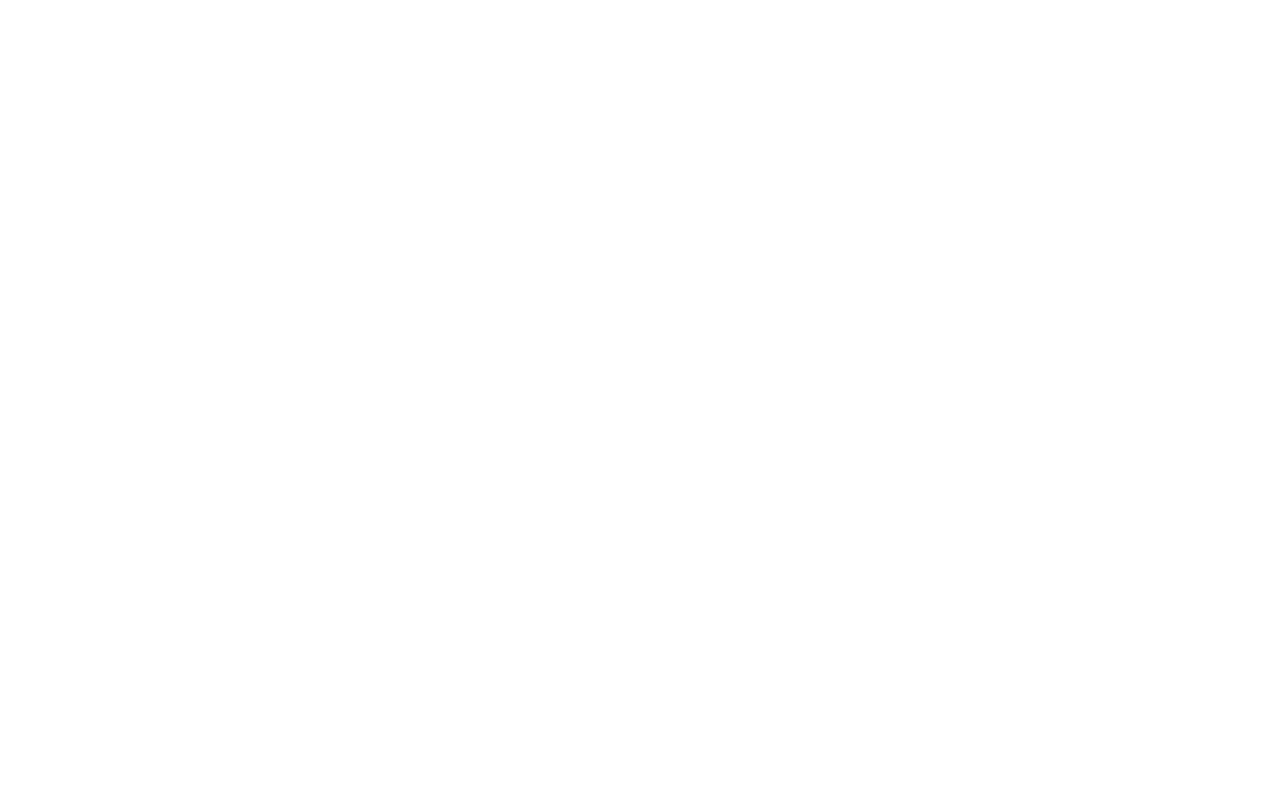
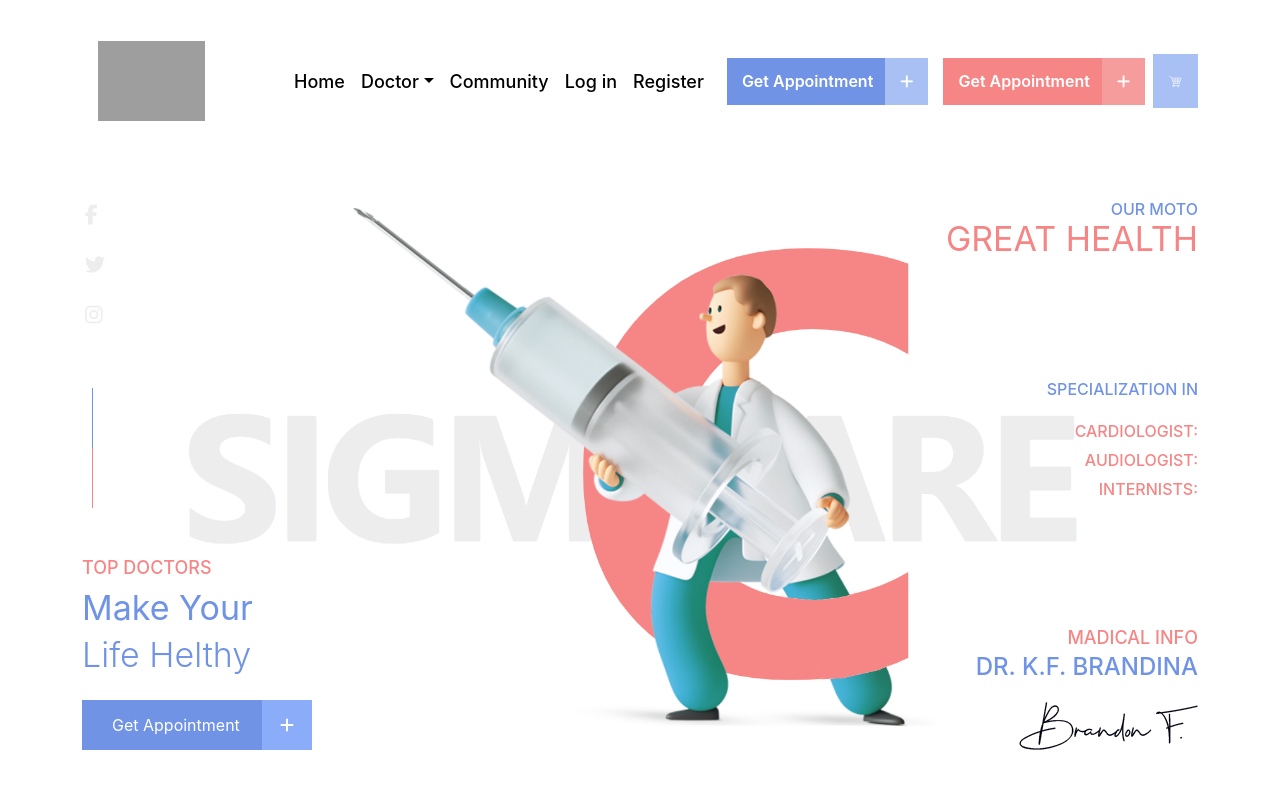
Before and after one commit to ruhulamin77/sigma-hospital-client, a React (Create React App) app: page /home in a window 1280 px wide. Before the commit this address had no page. Shown: the top 800 px of the page. Built offline with nearby package versions, Linux system fonts and the light colour scheme; grey boxes are pictures that could not be loaded.

Commit message:
community added

```diff
--- a/src/App.js
+++ b/src/App.js
@@ -4,6 +4,7 @@
 import Home from "./components/Home/Home/Home";
 import Login from "./components/Login/Login/Login";
 import Register from "./components/Login/Register/Register";
+import Community from "./components/Community/Community";
 
 function App() {
   return (
@@ -11,6 +12,12 @@
       <Router>
         <Routes>
           <Route path="/" element={<Home />} />
+        </Routes>
+        <Routes>
+          <Route path="/commonity" element={<Community />} />
+        </Routes>
+        <Routes>
+          <Route path="/home" element={<Home />} />
         </Routes>
         <Routes>
           <Route path="/login" element={<Login />} />
--- a/src/components/Community/Community.js
+++ b/src/components/Community/Community.js
@@ -1,9 +1,31 @@
-import React from 'react';
+import React, { useEffect, useState } from 'react';
+import { Col, Container, Row } from 'react-bootstrap';
+import Header from '../Share/Header/Header';
+import SinglePost from '../SubItems/SinglePost/SinglePost';
 
 const Community = () => {
+    const [posts, setPosts] = useState([]);
+    useEffect(()=> {
+        fetch('http://localhost:7050/commonity')
+            .then(res => res.json())
+            .then(data => setPosts(data))
+    }, [])
+
     return (
         <>
-            <h1>I am ccommunity</h1>
+            <Header />
+            <Container className='mt-5'>
+              <Row>
+                <Col lg={12} md={12} sm={12} xs={12}>
+                {
+                  posts.map(postItem => <SinglePost
+                  key={postItem._id}
+                  postItem={postItem}
+                  ></SinglePost>)
+                 }
+                </Col>
+              </Row>
+            </Container>
         </>
     );
 };
--- a/src/components/Login/Login/Login.js
+++ b/src/components/Login/Login/Login.js
@@ -2,11 +2,14 @@
 import { Button } from 'react-bootstrap';
 import { useForm } from "react-hook-form";
 import { NavLink } from 'react-router-dom';
+import Header from '../../Share/Header/Header';
 
 const Login = () => {
     const { register, handleSubmit } = useForm();
     const onSubmit = data => console.log(data);
     return (
+        <>
+        <Header />
         <div className='regi'>
         <h4 className="m-3">Login Here! </h4>
         <form onSubmit={handleSubmit(onSubmit)}>
@@ -26,8 +29,9 @@
         <div className='mr2'><Button>Facebook</Button></div>
         <div className='mr3'><Button>Twitter</Button></div>
         </div>
-    </form>
-    </div>
+        </form>
+        </div>
+        </>
     );
 };
 
--- a/src/components/Login/Register/Register.js
+++ b/src/components/Login/Register/Register.js
@@ -2,13 +2,16 @@
 import { Button } from 'react-bootstrap';
 import { useForm } from "react-hook-form";
 import { NavLink } from 'react-router-dom';
+import Header from '../../Share/Header/Header';
 import "./Register.css";
 
 const Register = () => {
     const { register, handleSubmit } = useForm();
     const onSubmit = data => console.log(data);
 return (
-    <div className='regi'>
+    <>
+        <Header />
+        <div className='regi'>
         <h4 className="m-3">New User? Register Here</h4>
         <form onSubmit={handleSubmit(onSubmit)}>
               <h5>Your Image</h5>
@@ -29,6 +32,7 @@
             </NavLink>
     </form>
     </div>
+    </>
     );
 };
 
--- a/src/components/Share/Header/Header.css
+++ b/src/components/Share/Header/Header.css
@@ -166,3 +166,8 @@
     margin-top: 10px;
   }
 }
+.header-nav a {
+  text-decoration: none;
+  padding-left: 0.5rem;
+  padding-right: 0.5rem;
+}
--- a/src/components/Share/Header/Header.js
+++ b/src/components/Share/Header/Header.js
@@ -11,11 +11,11 @@
         <header className='header'>
             <Navbar expand="lg">
                 <Container fuild>
-                    <Link className="logo" to="/"><img className='img-fluid' src="https://wordpress.iqonic.design/kivicare/wp-content/themes/kivicare/assets/images/logo.png" alt="sigma" /></Link>
+                    <NavLink className="logo" to="/"><img className='img-fluid' src="https://wordpress.iqonic.design/kivicare/wp-content/themes/kivicare/assets/images/logo.png" alt="sigma" /></NavLink>
                     <Navbar.Toggle cl aria-controls="basic-navbar-nav" />
                     <Navbar.Collapse id="basic-navbar-nav">
-                        <Nav className="ms-auto custom-menu align-items-center">
-                            <NavLink className='custom-nav' to="/home">Home</NavLink>
+                        <Nav className="ms-auto custom-menu align-items-center header-nav">
+                            <Link className='custom-nav' to="/home">Home</Link>
 
                             <NavDropdown className="custom-dropdown " title="Doctor" id="basic-nav-dropdown">
                                 <NavLink className='dropdown-item dropdownitem' to="/">Action</NavLink>
@@ -24,19 +24,10 @@
                                 <NavLink className='dropdown-item dropdownitem' to="/">Action</NavLink>
                                 <NavLink className='dropdown-item dropdownitem' to="/">Action</NavLink>
                                 <NavLink className='dropdown-item dropdownitem' to="/">Action</NavLink>
-
                             </NavDropdown>
-                            <NavDropdown className="custom-dropdown " title="Doctor" id="basic-nav-dropdown">
-                                <NavLink className='dropdown-item dropdownitem' to="/">Action</NavLink>
-                                <NavLink className='dropdown-item dropdownitem' to="/">Action</NavLink>
-                                <NavLink className='dropdown-item dropdownitem' to="/">Action</NavLink>
-                                <NavLink className='dropdown-item dropdownitem' to="/">Action</NavLink>
-                                <NavLink className='dropdown-item dropdownitem' to="/">Action</NavLink>
-                                <NavLink className='dropdown-item dropdownitem' to="/">Action</NavLink>
-
-                            </NavDropdown>
-
-                            <NavLink className='custom-nav' to="/admin">Admin</NavLink>
+                            <Link className='custom-nav' to="/commonity">Community</Link>
+                            <Link className='custom-nav' to="/login">Log in</Link>
+                            <Link className='custom-nav' to="/register">Register</Link>
                             <button className='header-btn'>Get Appointment <i className="fas fa-plus header-icon"></i>
 
                             </button>
--- /dev/null
+++ b/src/components/SubItems/SinglePost/SinglePost.css
@@ -0,0 +1,11 @@
+.displayImage {
+    height: 2.5rem;
+    width: 2.5rem;
+    border-radius: 50%;
+}
+.info-width {
+    width: 15%;
+}
+.w-90 {
+    width: 90%;
+}
--- /dev/null
+++ b/src/components/SubItems/SinglePost/SinglePost.js
@@ -0,0 +1,29 @@
+import React from 'react';
+import { Card } from 'react-bootstrap';
+import './SinglePost.css'
+
+const SinglePost = (props) => {
+    const { displayName, role, text, comments, img} = props?.postItem;
+    return (
+        <>
+            <Card className='mt-3 p-4'>
+                <div className='d-flex justify-content-evenly align-items-center info-width'>
+                    <img className='displayImage' src={img} alt="" />
+                    <h5>{displayName}</h5>
+                </div>
+                <Card.Body>{text}</Card.Body>
+                <div className='d-flex justify-content-end'>
+                    <div className='w-90'>
+                        {comments.map(comment =><Card className='mt-3 p-4'><div className='d-flex justify-content-evenly align-items-center w-25'>
+                            <img className='displayImage' src={comment?.img} alt="" />
+                            <h5>{comment?.displayName}</h5>
+                        </div>
+                        <Card.Body>{comment?.text}</Card.Body></Card>)
+                    }</div>
+                </div>
+            </Card>
+        </>
+    );
+};
+
+export default SinglePost;
```
Also changed, not shown: 1 other file (tests, documents, lock files or other folders).
